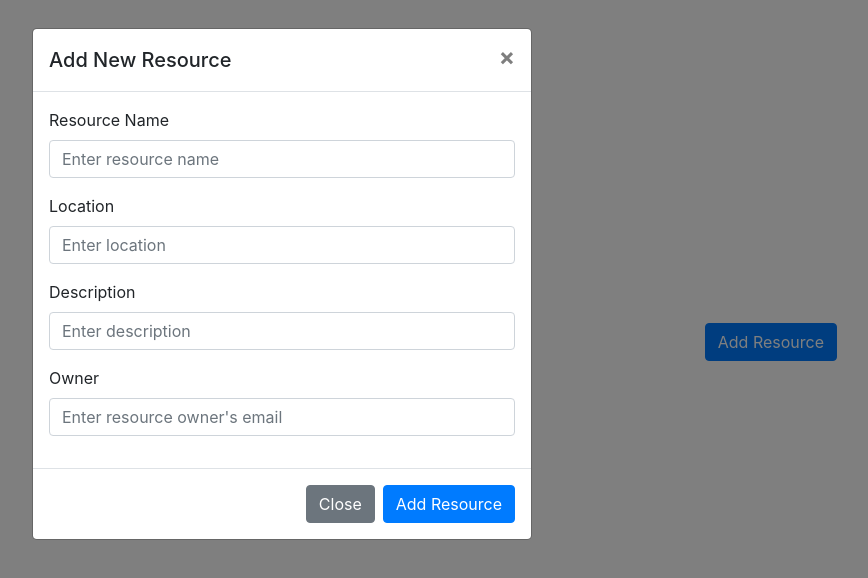
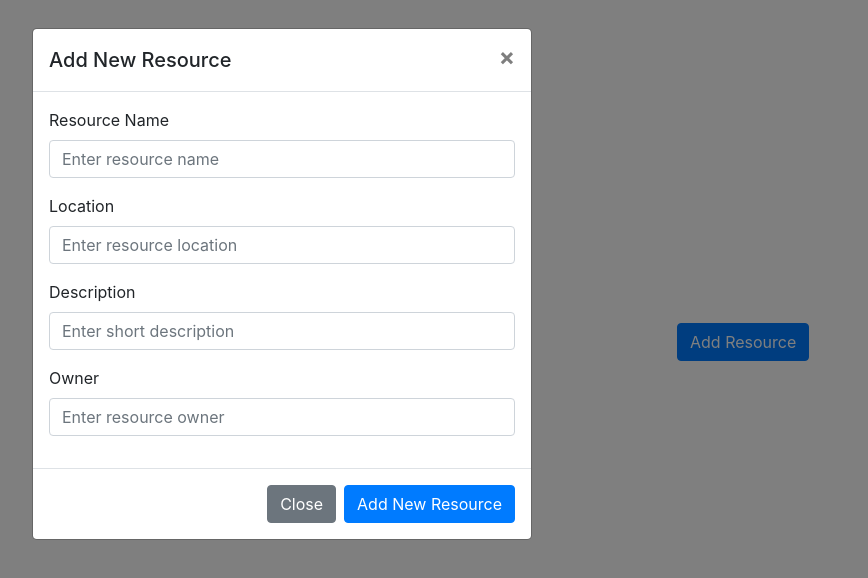
Before and after one commit to ghiattt/resource-mgmt, a website: page public/index.html in a window 1280 px wide. Both pictures are taken after a click on the button "Add Resource". Shown: the whole page, without its empty margins (358-1226 px from the left). Drawn offline with nearby package versions, Linux system fonts and the light colour scheme.

Commit message:
Modified the button text

```diff
--- a/public/index.html
+++ b/public/index.html
@@ -1,39 +1,54 @@
 <!DOCTYPE html>
-<html lang="en">
 
 <head>
     <meta charset="UTF-8">
     <meta name="viewport" content="width=device-width, initial-scale=1.0">
     <title>DVOPS - Resource Management Web App</title>
-
     <script src="https://code.jquery.com/jquery-3.5.1.slim.min.js"></script>
-    <script src="https://cdn.jsdelivr.net/npm/popper.js@1.16.1/dist/umd/popper.min.js"></script>
+    <script src="https://cdn.jsdelivr.net/npm/@popperjs/core@2.5.3/dist/umd/popper.min.js"></script>
     <script src="https://maxcdn.bootstrapcdn.com/bootstrap/4.5.2/js/bootstrap.min.js"></script>
     <link href="https://maxcdn.bootstrapcdn.com/bootstrap/4.5.2/css/bootstrap.min.css" rel="stylesheet">
 
     <script src="js/add-resource.js"></script>
+    <script src="js/view-resources.js"></script>
+    <link rel="stylesheet" href="css/styles.css">
 </head>
 
-<body>
+<body onload="viewResources()">
     <div class="container mt-5">
         <div class="row justify-content-center">
-            <img src="images/logo.png" alt="Resource Management System">
+            <img src = "images/logo.png">
         </div>
-
         <div class="row justify-content-center">
             <div class="col-md-10">
             </div>
-            <div class="col-md-2 text-right">
+            <div class="col-md-2">
                 <button type="button" class="btn btn-primary" data-toggle="modal" data-target="#resourceModal">
                     Add Resource
                 </button>
             </div>
+            <div class="row justify-content-center">
+              <div class="col-md-12">
+                  <table class="table table-striped table-striped-custom">
+                      <thead>
+                          <tr>
+                              <th>ID</th>
+                              <th>Name</th>
+                              <th>Location</th>
+                              <th>Description</th>
+                              <th>Owner</th>
+                              <th></th>
+                          </tr>
+                      </thead>
+                      <tbody id="tableContent">
+                      </tbody>
+                  </table>
               </div>
           </div>
-
-    <!-- Add Resource Modal -->
-    <div class="modal fade" id="resourceModal" tabindex="-1" role="dialog" aria-labelledby="resourceModalLabel"
-        aria-hidden="true">
+        </div>
+    </div>
+    <!-- Modal -->
+    <div class="modal fade" id="resourceModal" tabindex="-1" role="dialog" aria-labelledby="resourceModalLabel" aria-hidden="true">
       <div class="modal-dialog" role="document">
         <div class="modal-content">
           <div class="modal-header">
@@ -50,25 +65,24 @@
               </div>
               <div class="form-group">
                 <label for="location">Location</label>
-                            <input type="text" class="form-control" id="location" placeholder="Enter location">
+                <input type="text" class="form-control" id="location" placeholder="Enter resource location">
               </div>
               <div class="form-group">
                 <label for="description">Description</label>
-                            <input type="text" class="form-control" id="description" placeholder="Enter description">
+                <input type="text" class="form-control" id="description" placeholder="Enter short description">
               </div>
               <div class="form-group">
-                            <label for="owner">Owner</label>
-                            <input type="text" class="form-control" id="owner" placeholder="Enter resource owner's email">
+                <label for="description">Owner</label>
+                <input type="text" class="form-control" id="owner" placeholder="Enter resource owner">
               </div>
             </form>
           </div>
           <div class="modal-footer">
             <button type="button" class="btn btn-secondary" data-dismiss="modal">Close</button>
-                    <button type="button" class="btn btn-primary" onclick="addResource()">Add Resource</button>
+            <button type="button" class="btn btn-primary" onclick="addResource()">Add New Resource</button>
           </div>
         </div>
       </div>
     </div>
     </body>
-
 </html>
```
Lines whose indentation alone changed are shown as unchanged.
